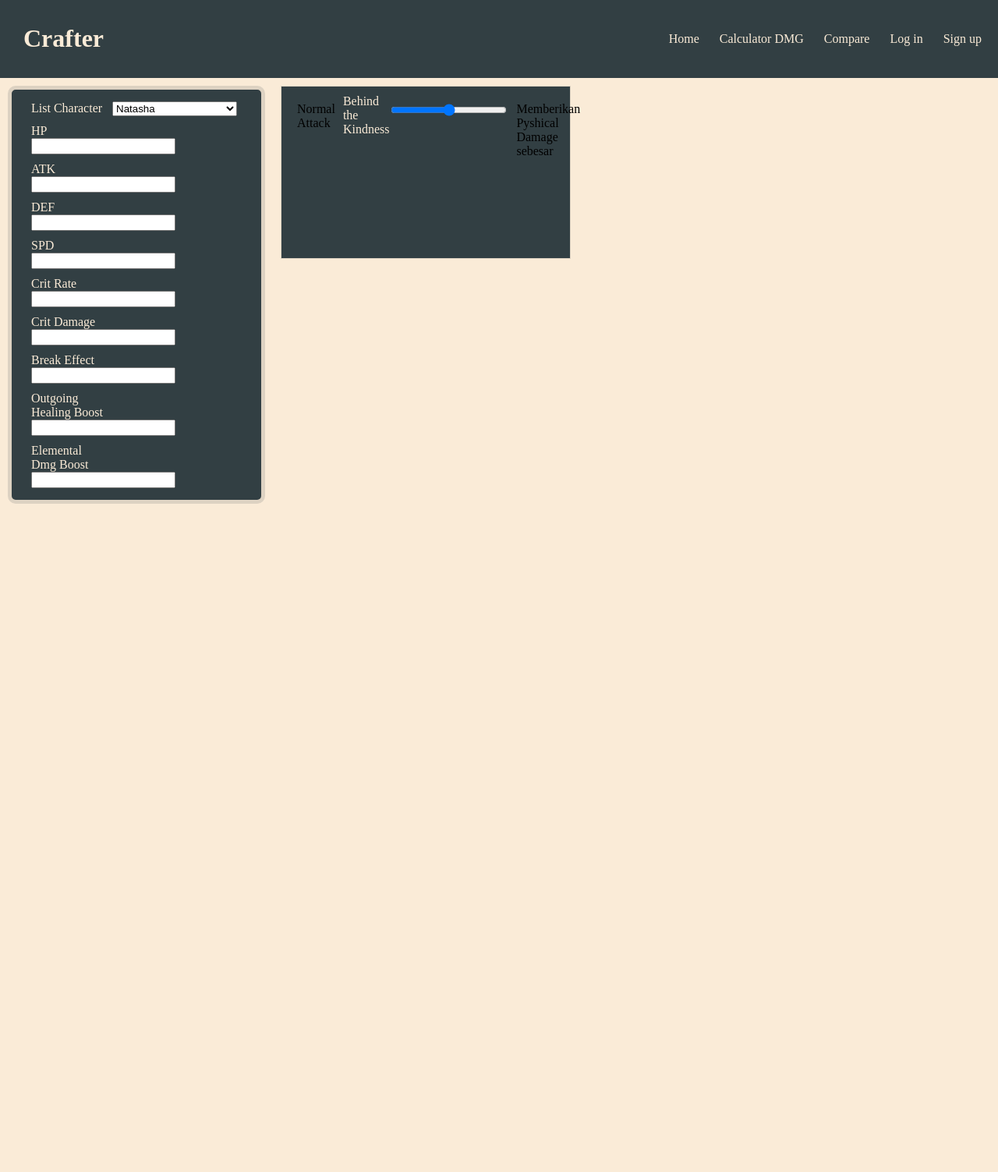
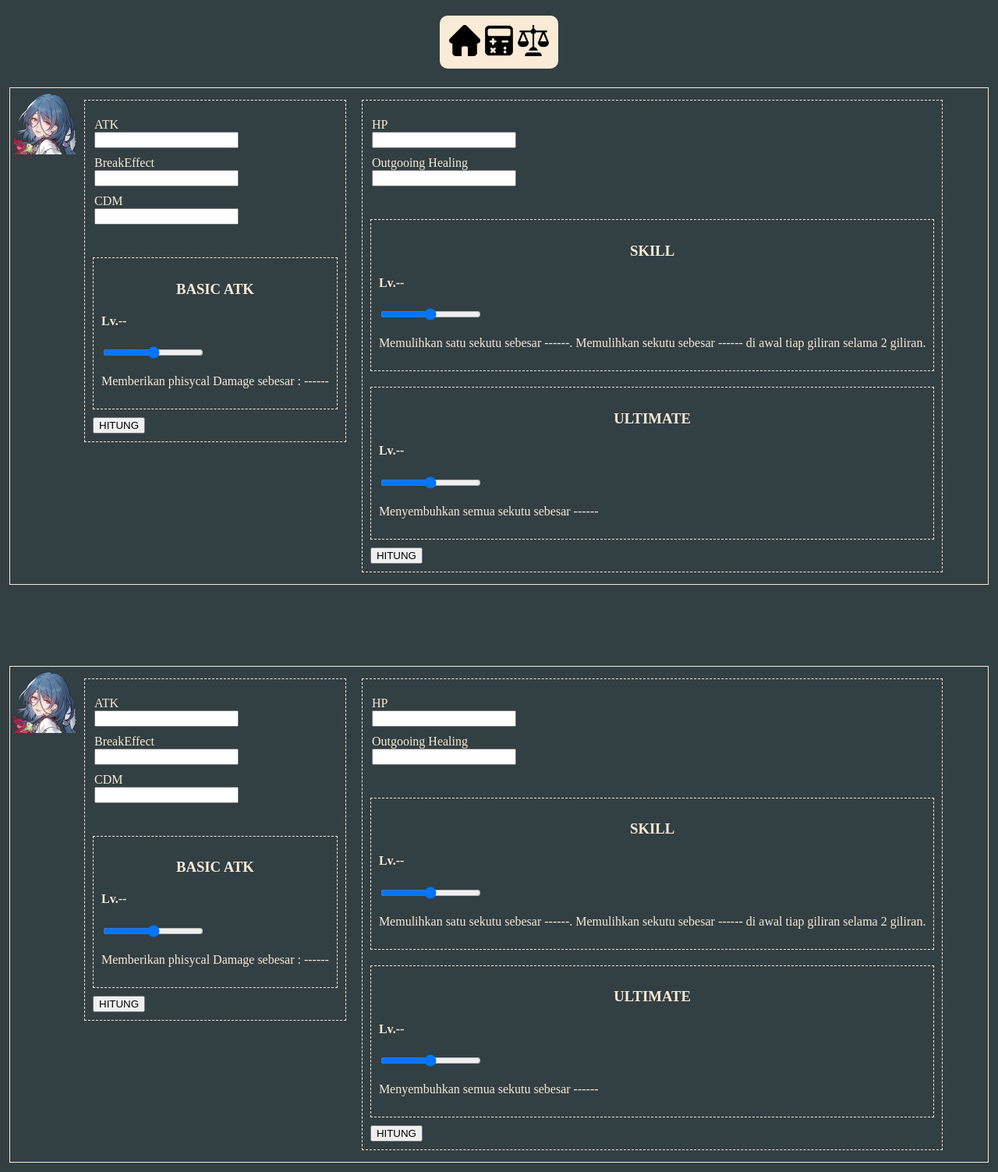
Before and after one commit to fidiwputro/fidiwputro.github.io, a PHP site: page /1201220002_mricky/CalculatorDmg.html in a window 1280 px wide. Shown: the whole page at 78% size. Before the commit the page ends 646 px from the top, so only its background shows below. Run offline with PHP 8.4, Linux system fonts and the light colour scheme.

Commit message:
CalculatorDmg

```diff
--- a/1201220002_mricky/CalculatorDmg.html
+++ b/1201220002_mricky/CalculatorDmg.html
@@ -1,89 +1,114 @@
 <!DOCTYPE html>
 <html lang="en">
 <head>
+    <link rel="stylesheet" type="text/css" href="styleCalculatorDmg.css">
     <title>CalculatorDmg</title>
-    <link rel="stylesheet" type="text/css" href="styleCalculatorDmg.css">
 </head>
 <body>
-
-    <div class="navbar">
-        <h1>Crafter</h1>
-        <div>
-            <ul>
-                <li><a href="main.html">Home</a></li>
-                <li><a href="CalculatorDmg.html">Calculator DMG</a></li>
-                <li><a href="">Compare</a></li>
-                <li><a class="credential" href="">Log in</a></li>
-                <li><a class="credential" href="">Sign up</a></li>
-            </ul>
+    <div class="navigasi">
+        <div class="pouch">
+            <a href="index.html"><img src="image/home.png" alt=""></a>
+            <a href="CalculatorDmg.html"><img src="image/calculator_5927785.png" alt=""></a>
+            <a href=""><img src="image/timbangan.png" alt=""></a>
         </div>
     </div>
 
-    <div class="content">
-        <div class="input-stat">
-            <form action="">
+    <div class="tabel" id="natasha">
+        <div class="Character" >
+            <img src="image/icon_natasha.png" alt="">
 
-                <div>
-                    <label for="ListCharacter">List Character</label>
-                    <select name="list" id="ListCharacter">
-                        <option value="natasha">Natasha</option>
-                        <option value="march7">March 7</option>
-                    </select>
+            <div class="skill">
+                <div class="inputan">
+                    <label for="atk">ATK</label>
+                    <input type="number" id="atk">
+                    <label for="be">BreakEffect</label>
+                    <input type="number" id="be">
+                    <label for="be">CDM</label>
+                    <input type="number" id="cdm">
                 </div>
+                <div class="hasil">
+                    <h3 class="judul">BASIC ATK</h3>
+                    <h4>Lv.--</h4>
+                    <input type="range" min="1" max="7">
+                    <p>Memberikan phisycal Damage sebesar : <span>------</span> </p>
+                </div>
+                <button>HITUNG</button>
+            </div>
 
-                <div>
+            <div class="skill">
+
+                <div class="inputan">
                     <label for="hp">HP</label>
                     <input type="number" id="hp">
-                </div>
-
-                <div>
-                    <label for="atk">ATK</label>
-                    <input type="number" id="atk">
-                </div>
-
-                <div>
-                    <label for="def">DEF</label>
-                    <input type="number" id="def">
-                </div>
-
-                <div>
-                    <label for="spd">SPD</label>
-                    <input type="number" id="spd">
-                </div>
-
-                <div>
-                    <label for="cr">Crit Rate</label>
-                    <input type="number" id="cr">
-                </div>
-
-                <div>
-                    <label for="cdm">Crit Damage</label>
-                    <input type="number" id="cdm">
-                </div>
-
-                <div>
-                    <label for="be">Break Effect</label>
+                    <label for="OG">Outgooing Healing</label>
                     <input type="number" id="be">
                 </div>
 
-                <div>
-                    <label for="ohb">Outgoing Healing Boost</label>
-                    <input type="number" id="ohb">
+                <div class="hasil">
+                    <h3 class="judul">SKILL</h3>
+                    <h4>Lv.--</h4>
+                    <input type="range" min="1" max="7">
+                    <p>Memulihkan satu sekutu sebesar <span>------</span>. Memulihkan sekutu sebesar <span>------</span> di awal tiap giliran selama 2 giliran.</p>
                 </div>
 
-                <div>
-                    <label for="elementalboost">Elemental Dmg Boost</label>
-                    <input type="number" id="elementalboost">
+                <div class="hasil">
+                    <h3 class="judul">ULTIMATE</h3>
+                    <h4>Lv.--</h4>
+                    <input type="range" min="1" max="7">
+                    <p>Menyembuhkan semua sekutu sebesar <span>------</span></p>
                 </div>
-            </form>
+
+                <button>HITUNG</button>
+            </div>
         </div>
-        <div class="skill-natasha" >
-            <span>Normal Attack</span>
-            <label for="normal-attack-natasha">Behind the Kindness</label>
-            <input type="range" name="" id="normal-attack-natasha" min="1" max="7">
-            <span> Memberikan Pyshical Damage sebesar
-                <span id="hasil-normal-attack-nataasha"></span>
-            </span>
+    </div>
+    <div class="tabel" id="natasha">
+        <div class="Character" >
+            <img src="image/icon_natasha.png" alt="">
+
+            <div class="skill">
+                <div class="inputan">
+                    <label for="atk">ATK</label>
+                    <input type="number" id="atk">
+                    <label for="be">BreakEffect</label>
+                    <input type="number" id="be">
+                    <label for="be">CDM</label>
+                    <input type="number" id="cdm">
+                </div>
+                <div class="hasil">
+                    <h3 class="judul">BASIC ATK</h3>
+                    <h4>Lv.--</h4>
+                    <input type="range" min="1" max="7">
+                    <p>Memberikan phisycal Damage sebesar : <span>------</span> </p>
+                </div>
+                <button>HITUNG</button>
+            </div>
+
+            <div class="skill">
+
+                <div class="inputan">
+                    <label for="hp">HP</label>
+                    <input type="number" id="hp">
+                    <label for="OG">Outgooing Healing</label>
+                    <input type="number" id="be">
+                </div>
+
+                <div class="hasil">
+                    <h3 class="judul">SKILL</h3>
+                    <h4>Lv.--</h4>
+                    <input type="range" min="1" max="7">
+                    <p>Memulihkan satu sekutu sebesar <span>------</span>. Memulihkan sekutu sebesar <span>------</span> di awal tiap giliran selama 2 giliran.</p>
+                </div>
+
+                <div class="hasil">
+                    <h3 class="judul">ULTIMATE</h3>
+                    <h4>Lv.--</h4>
+                    <input type="range" min="1" max="7">
+                    <p>Menyembuhkan semua sekutu sebesar <span>------</span></p>
+                </div>
+
+                <button>HITUNG</button>
+            </div>
         </div>
     </div>
 </body>
--- a/1201220002_mricky/styleCalculatorDmg.css
+++ b/1201220002_mricky/styleCalculatorDmg.css
@@ -1,89 +1,80 @@
-body{
+body {
     margin: 0;
-    background-color: antiquewhite;
-}
-
-.navbar{
     padding: 10px;
     background-color: #323F43ff;
+}
+.navigasi{
     display: flex;
-    align-items: center;
-    justify-content: space-between;
-}
-.navbar h1{
-    color: antiquewhite;
-    margin-left: 20px;
-}
-.navbar div ul{
-    list-style: none;
-}
-.navbar div ul li{
-    display: inline;
-    margin: 1px;
-}
-.credential{
-    color: aquamarine;
-}
-.credential:hover{
-    color: #323F43ff;
-    background-color: aquamarine;
-}
-.navbar div ul li a{
-    border-radius: 5px;
-    padding: 10px;
-    text-decoration: none;
-    color: antiquewhite;
-}
-.navbar div ul li a:hover{
-    color: #323F43ff;
-    background-color: antiquewhite;
-}
-.content{
-    display: flex;
-}
-.input-stat{
-    background-color: #323F43ff;
-    border: 5px solid #DDD2C2;
-    margin: 10px;
-    padding: 10px;
-    width: 300px;
-    border-radius: 10px;
-}
-
-.input-stat div{
-    padding: 5px;
-    margin-left: 10px;
-}
-
-label{
-    display: inline-block;
-    width: 100px;
-    color: antiquewhite;
-}
-
-select{
-    width: 160px;
-}
-
-.skill-natasha{
-    display: flex;
-    width: 350px;
-    border: 1px solid #DDD2C2;
-    margin: 10px;
-    padding: 10px;
-    height: 200px;
-    background-color: #323F43ff;
+    justify-content: center;
     align-items: flex-start;
 }
 
-.skill-natasha span{
+.pouch{
+    width: fit-content;
+    height: fit-content;
+    display: flex;
+    padding: 10px;
+    background-color: #faebd7;
+    border-radius: 10px;
+    margin-top: 10px;
+    position: fixed;
+}
+.pouch img{
+    width: 40px;
+    margin: 2px;
+}
+.tabel{
+    border: 2px solid #323F43ff;
+
+}
+.Character{
+    border: 1px solid #faebd7;
+    padding: 5px;
+    display: flex;
+    flex-direction: row;
+    margin-top: 100px;
+
+}
+.Character img{
+    width: 80px;
+    height: 80px;
+    object-fit: cover;
+}
+.skill{
     margin: 10px;
+    border: 1px dashed #faebd7;
+    padding: 10px;
+    width: fit-content;
+    height: fit-content;
+}
+.inputan{
+    display: flex;
+    align-items: flex-start;
+    flex-direction: column;
+    padding: 2px;
+    margin-bottom: 40px;
+
+}
+label{
+    color: #faebd7;
+    margin-top: 10px;
+}
+button{
+    margin-top: 10px;
+}
+p{
+    color: #faebd7;
 }
 
-.skill-natasha label{
-    display: inline-block;
+.judul{
+    color: #faebd7;
+    text-align: center;
 }
-
-.skill-natasha input{
+h4{
+    color: #faebd7;
+}
+.hasil{
     padding: 10px;
+    margin-top: 20px;
+    border: 1px dashed #faebd7;
 }
```
Also changed, not shown: 1201220002_mricky/index.html (added, +47 -0 lines), 1201220002_mricky/indexStyle.css (added, +84 -0 lines), 1201220002_mricky/image/Lynx icon.webp (added), 1201220002_mricky/image/calculator_5927785.png (added), 1201220002_mricky/image/home.png (added), 1201220002_mricky/image/timbangan.png (added).
